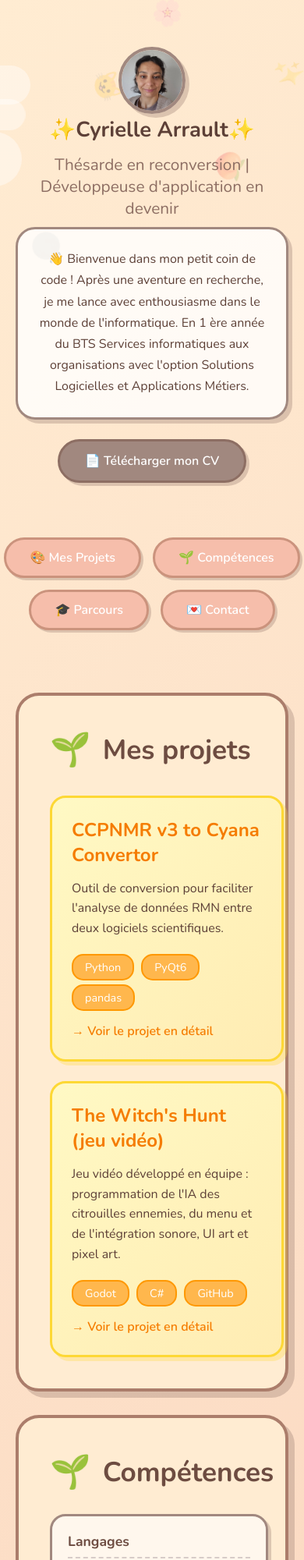
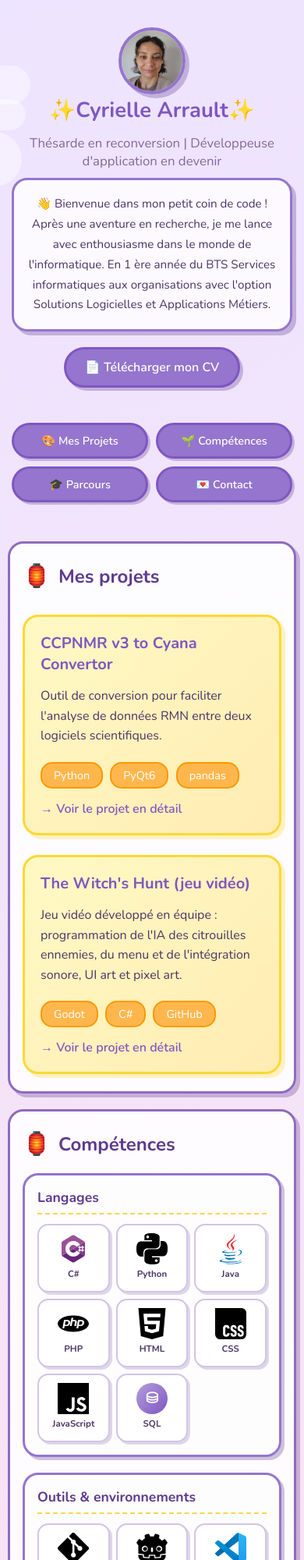
Before and after one commit to Cyriellearrow/portfolio, a plain HTML site: page index.html in a window 390 px wide. Shown: the top 2000 px of the page at 78% size. Drawn offline with nearby package versions, Linux system fonts and the light colour scheme.

Commit message:
CV change

```diff
--- a/index.css
+++ b/index.css
@@ -8,8 +8,8 @@
 
 body {
     font-family: 'Nunito', sans-serif;
-    background: linear-gradient(135deg, #ffecd2 0%, #f6beab 100%);
-    color: #5D4037;
+    background: linear-gradient(160deg, #ede4ff 0%, #fbe3f1 55%, #fff1c4 100%);
+    color: #4A3466;
     min-height: 100vh;
     overflow-x: hidden;
 }
@@ -22,6 +22,7 @@ header {
 }
 
 h1 {
+    color: #7E57C2;
     font-size: clamp(1.7rem, 7vw, 3em);
     line-height: 1.15;
     margin-bottom: 10px;
@@ -35,7 +36,7 @@ h1 {
 
 .subtitle {
     font-size: 1.3em;
-    color: #8D6E63;
+    color: #7E6A9B;
     margin-bottom: 20px;
 }
 
@@ -55,8 +56,8 @@ h1 {
     flex-shrink: 0;
     object-fit: cover;
     border-radius: 50%;
-    border: 4px solid #A1887F;
-    box-shadow: 5px 5px 0 rgba(141, 110, 99, 0.3);
+    border: 4px solid #9575CD;
+    box-shadow: 5px 5px 0 rgba(94, 58, 140, 0.3);
 }
 
 .profile-text {
@@ -90,20 +91,20 @@ h1 {
     align-items: center;
     gap: 10px;
     margin-top: 25px;
-    background: #A1887F;
+    background: #9575CD;
     color: white;
     padding: 14px 32px;
     border-radius: 50px;
     text-decoration: none;
     font-weight: 600;
-    border: 3px solid #8D6E63;
-    box-shadow: 4px 4px 0 rgba(141, 110, 99, 0.3);
+    border: 3px solid #7E6A9B;
+    box-shadow: 4px 4px 0 rgba(94, 58, 140, 0.3);
     transition: all 0.3s ease;
 }
 
 .cv-btn:hover {
     transform: translateY(-4px);
-    box-shadow: 6px 6px 0 rgba(141, 110, 99, 0.3);
+    box-shadow: 6px 6px 0 rgba(94, 58, 140, 0.3);
 }
 
 .intro {
@@ -112,8 +113,8 @@ h1 {
     background: rgba(255, 255, 255, 0.8);
     padding: 25px;
     border-radius: 25px;
-    border: 3px solid #A1887F;
-    box-shadow: 5px 5px 0 rgba(141, 110, 99, 0.3);
+    border: 3px solid #9575CD;
+    box-shadow: 5px 5px 0 rgba(94, 58, 140, 0.3);
     line-height: 1.7;
 }
 
@@ -128,20 +129,20 @@ nav {
 
 .nav-btn {
     display: inline-block;
-    background: #f6beab;
+    background: #B39DDB;
     color: white;
     padding: 12px 30px;
     border-radius: 50px;
     text-decoration: none;
     font-weight: 600;
-    border: 3px solid #cb937d;
-    box-shadow: 3px 3px 0 rgba(141, 110, 99, 0.3);
+    border: 3px solid #7E57C2;
+    box-shadow: 3px 3px 0 rgba(94, 58, 140, 0.3);
     transition: all 0.3s ease;
 }
 
 .nav-btn:hover {
     transform: translateY(-5px);
-    box-shadow: 6px 6px 0 rgba(141, 110, 99, 0.3);
+    box-shadow: 6px 6px 0 rgba(94, 58, 140, 0.3);
 }
 
 /* Conteneur */
@@ -152,16 +153,16 @@ nav {
 }
 
 section {
-    background: #ffecd2;
+    background: rgba(255, 255, 255, 0.88);
     margin: 30px 0;
     padding: 40px;
     border-radius: 30px;
-    border: 4px solid #ab7d6b;
-    box-shadow: 8px 8px 0 rgba(141, 110, 99, 0.3);
+    border: 4px solid #8E6BBF;
+    box-shadow: 8px 8px 0 rgba(94, 58, 140, 0.3);
 }
 
 h2 {
-    color: #6D4C41;
+    color: #5E3A8C;
     font-size: 2.2em;
     margin-bottom: 25px;
     display: flex;
@@ -170,7 +171,7 @@ h2 {
 }
 
 h2::before {
-    content: '🌱';
+    content: '🏮';
     font-size: 1.2em;
 }
 
@@ -200,7 +201,7 @@ h2::before {
 }
 
 .project-card h3 {
-    color: #F57C00;
+    color: #7E57C2;
     font-size: 1.5em;
     margin-bottom: 15px;
 }
@@ -224,7 +225,7 @@ h2::before {
 .view-more {
     display: inline-block;
     margin-top: 15px;
-    color: #F57C00;
+    color: #7E57C2;
     font-weight: 600;
     text-decoration: none;
 }
@@ -242,12 +243,12 @@ h2::before {
 }
 
 .skill-box {
-    background: linear-gradient(135deg, color-mix(in srgb, var(--accent, #4FC3F7) 10%, white) 0%, color-mix(in srgb, var(--accent, #4FC3F7) 25%, white) 100%);
+    background: linear-gradient(135deg, color-mix(in srgb, var(--accent, #9575CD) 10%, white) 0%, color-mix(in srgb, var(--accent, #9575CD) 25%, white) 100%);
     padding: 20px;
     border-radius: 20px;
-    border: 3px solid var(--accent, #4FC3F7);
+    border: 3px solid var(--accent, #9575CD);
     text-align: center;
-    box-shadow: 4px 4px 0 color-mix(in srgb, var(--accent, #4FC3F7) 35%, transparent);
+    box-shadow: 4px 4px 0 color-mix(in srgb, var(--accent, #9575CD) 35%, transparent);
 }
 
 .skill-box a {
@@ -256,15 +257,15 @@ h2::before {
     margin-right: 5px;
     font-size: 9px;
     text-decoration: none;
-    color: #4c555c;
+    color: #4A3466;
     font-weight: 600;
     padding: 5px;
-    border: 1px solid #4c555c;
+    border: 1px solid #4A3466;
     border-radius: 10px;
 }
 
 .skill-box h3 {
-    color: color-mix(in srgb, var(--accent, #01579B) 70%, black);
+    color: color-mix(in srgb, var(--accent, #4527A0) 70%, black);
     font-size: 1.3em;
     margin-bottom: 10px;
 }
@@ -272,7 +273,7 @@ h2::before {
 .skill-icon {
     font-size: 2.5em;
     margin-bottom: 10px;
-    color: var(--accent, #01579B);
+    color: var(--accent, #4527A0);
 }
 
 .skill-icon svg {
@@ -321,7 +322,7 @@ h2::before {
 footer {
     text-align: center;
     padding: 40px 20px;
-    color: #8D6E63;
+    color: #7E6A9B;
     font-size: 0.95em;
 }
 
@@ -343,16 +344,21 @@ footer {
     100% { transform: translateX(100vw); }
 }
 
+/* Lanternes qui s'envolent */
 .fall {
     position: fixed;
+    bottom: -60px;
     font-size: 2em;
-    opacity: 0.2;
+    opacity: 0.35;
+    z-index: -1;
     animation: fall 10s infinite linear;
 }
 
 @keyframes fall {
-    0% { transform: translateY(-100px) rotate(0deg); }
-    100% { transform: translateY(100vh) rotate(360deg); }
+    0%   { transform: translateY(0) rotate(-8deg); opacity: 0; }
+    10%  { opacity: 0.4; }
+    90%  { opacity: 0.4; }
+    100% { transform: translateY(-115vh) rotate(8deg); opacity: 0; }
 }
 
 .moon { left: 10%; animation-duration: 12s; }
@@ -373,12 +379,12 @@ footer {
     background: rgba(255, 255, 255, 0.6);
     padding: 20px;
     border-radius: 20px;
-    border: 3px solid #A1887F;
-    box-shadow: 4px 4px 0 rgba(141, 110, 99, 0.3);
+    border: 3px solid #9575CD;
+    box-shadow: 4px 4px 0 rgba(94, 58, 140, 0.3);
 }
 
 .skill-group h3 {
-    color: #6D4C41;
+    color: #5E3A8C;
     font-size: 1.1em;
     margin-bottom: 12px;
 }
@@ -397,13 +403,13 @@ footer {
     width: 88px;
     padding: 10px 6px;
     background: white;
-    color: #5D4037;
+    color: #4A3466;
     border-radius: 14px;
     font-size: 0.75em;
     font-weight: 700;
     text-align: center;
-    border: 2px solid #D7CCC8;
-    box-shadow: 3px 3px 0 rgba(141, 110, 99, 0.2);
+    border: 2px solid #D1C4E9;
+    box-shadow: 3px 3px 0 rgba(94, 58, 140, 0.2);
 }
 
 .skill-chip img {
@@ -421,7 +427,7 @@ footer {
 
 .skill-group h3 {
     padding-bottom: 8px;
-    border-bottom: 2px dashed #D7CCC8;
+    border-bottom: 2px dashed #D1C4E9;
 }
 
 .chip-badge {
@@ -432,7 +438,7 @@ footer {
     align-items: center;
     justify-content: center;
     border-radius: 50%;
-    background: linear-gradient(135deg, #f6beab 0%, #cb937d 100%);
+    background: linear-gradient(135deg, #B39DDB 0%, #7E57C2 100%);
     color: white;
     font-size: 1.2rem;
     font-weight: 800;
@@ -448,7 +454,7 @@ footer {
 .skill-note {
     margin: 14px 0 6px;
     font-size: 0.9em;
-    color: #8D6E63;
+    color: #7E6A9B;
 }
 
 .skill-links {
@@ -460,10 +466,10 @@ footer {
 .skill-links a {
     font-size: 0.8em;
     text-decoration: none;
-    color: #5D4037;
+    color: #4A3466;
     font-weight: 600;
     padding: 5px 12px;
-    border: 2px solid #A1887F;
+    border: 2px solid #9575CD;
     border-radius: 20px;
     background: white;
     transition: transform 0.2s ease;
@@ -481,3 +487,83 @@ footer {
     hyphens: auto;
     font-size: 0.72em;
 }
+/* ============================================================
+   RESPONSIVE
+   ============================================================ */
+img, svg { max-width: 100%; }
+
+/* Les grilles ne dépassent jamais l'écran, même sur très petit téléphone */
+.projects-grid { grid-template-columns: repeat(auto-fit, minmax(min(100%, 280px), 1fr)); }
+.skill-groups  { grid-template-columns: repeat(auto-fit, minmax(min(100%, 280px), 1fr)); }
+
+/* Tablettes */
+@media (max-width: 900px) {
+    header { padding: 45px 20px 30px; }
+    .contener { padding: 15px; }
+    section { padding: 30px 25px; border-radius: 25px; }
+    h2 { font-size: 1.9em; }
+}
+
+/* Petits écrans / téléphones */
+@media (max-width: 600px) {
+    header { padding: 35px 15px 25px; }
+    .subtitle { font-size: 1.05em; }
+    .intro { padding: 18px; border-radius: 20px; font-size: 0.95em; }
+    .cv-btn { padding: 12px 24px; margin-top: 20px; }
+
+    /* Navigation : 2 boutons par ligne */
+    nav { gap: 10px; padding: 20px 15px; }
+    .nav-btn {
+        flex: 1 1 calc(50% - 10px);
+        text-align: center;
+        padding: 10px 12px;
+        font-size: 0.9em;
+    }
+
+    .contener { padding: 10px; }
+    section { margin: 20px 0; padding: 22px 16px; border-radius: 20px; border-width: 3px; box-shadow: 5px 5px 0 rgba(94, 58, 140, 0.3); }
+    h2 { font-size: 1.5em; gap: 10px; margin-bottom: 18px; }
+
+    .project-card { padding: 20px; }
+    .project-card h3 { font-size: 1.25em; }
+    .project-card:hover { transform: none; }
+
+    /* Compétences : cartes pleine largeur, puces en grille */
+    .skill-group { padding: 16px; }
+    .chip-row {
+        display: grid;
+        grid-template-columns: repeat(auto-fill, minmax(86px, 1fr));
+        gap: 8px;
+    }
+    .skill-chip { width: auto; }
+
+    #parcours p { font-size: 1em !important; line-height: 1.7 !important; }
+
+    /* Contact : boutons pleine largeur */
+    .contact-links { flex-direction: column; align-items: stretch; gap: 12px; }
+    .contact-btn { justify-content: center; padding: 13px 20px; }
+
+    /* Moins d'animations de fond sur mobile */
+    .fall { display: none; }
+}
+
+/* Très petits téléphones */
+@media (max-width: 380px) {
+    h2 { font-size: 1.3em; }
+    .nav-btn { flex: 1 1 100%; }
+    .chip-row { grid-template-columns: repeat(auto-fill, minmax(78px, 1fr)); }
+    .skill-chip { font-size: 0.68em; }
+}
+
+/* Respecte la préférence « réduire les animations » */
+@media (prefers-reduced-motion: reduce) {
+    h1, .cloud, .fall { animation: none; }
+    .nav-btn:hover, .cv-btn:hover, .contact-btn:hover, .project-card:hover { transform: none; }
+}
+
+/* Accents or (cheveux de Raiponce) */
+section { border-color: #8E6BBF; }
+.nav-btn { background: #9575CD; }
+.nav-btn:hover { background: #7E57C2; }
+.cv-btn { border-color: #7E57C2; }
+.skill-group h3 { border-bottom-color: #FFD54F; }
--- a/index.html
+++ b/index.html
@@ -13,11 +13,11 @@
     <div class="cloud cloud3"></div>
 
     <!-- Éléments qui tombent -->
-    <div class="fall moon">🌑</div>
-    <div class="fall cat">😺</div>
-    <div class="fall flower">🌸</div>
-    <div class="fall peach">🍑</div>
-    <div class="fall star">✨</div>
+    <div class="fall moon">🏮</div>
+    <div class="fall cat">🌻</div>
+    <div class="fall flower">🏮</div>
+    <div class="fall peach">👑</div>
+    <div class="fall star">🌟</div>
 
     <!-- Header / informations -->
     <header>
@@ -96,6 +96,7 @@
                         <span class="skill-chip"><img src="image/skills/pycharm.svg" alt="" width="40" height="40" loading="lazy">PyCharm</span>
                         <span class="skill-chip"><img src="image/skills/wampserver.svg" alt="" width="40" height="40" loading="lazy">WampServer</span>
                         <span class="skill-chip"><img src="image/skills/virtualbox.svg" alt="" width="40" height="40" loading="lazy">VirtualBox</span>
+                        <span class="skill-chip"><img src="image/skills/wordpress.svg" alt="" width="40" height="40" loading="lazy">WordPress</span>
                     </div>
                 </div>
                 <div class="skill-group">
@@ -182,13 +183,16 @@
 
     <!-- Footer -->
     <footer>
-        <p>🌸 Fait avec passion et un peu de magie 🌸</p>
+        <p>🌻 Fait avec passion et un peu de magie 🌻</p>
         <p>© 2025 Cyrielle - Tous droits réservés</p>
     </footer>
 
     <script>
-    // Remplace les icônes introuvables par une pastille avec l'initiale
+    // Essaie d'autres extensions si l'icône est introuvable, sinon affiche une pastille avec l'initiale
     document.querySelectorAll('.skill-chip img').forEach(function (img) {
+        var exts = ['svg', 'png', 'webp', 'jpg', 'jpeg'];
+        var base = img.getAttribute('src').replace(/\.[a-z0-9]+$/i, '');
+        var tried = [img.getAttribute('src')];
         function fallback() {
             var b = document.createElement('span');
             b.className = 'chip-badge';
@@ -196,8 +200,15 @@
             b.textContent = (img.parentNode.textContent.trim().charAt(0) || '?').toUpperCase();
             img.replaceWith(b);
         }
-        if (img.complete && img.naturalWidth === 0) fallback();
-        else img.addEventListener('error', fallback, { once: true });
+        function next() {
+            var candidate = exts.map(function (x) { return base + '.' + x; })
+                                .filter(function (u) { return tried.indexOf(u) === -1; })[0];
+            if (!candidate) return fallback();
+            tried.push(candidate);
+            img.src = candidate;
+        }
+        img.addEventListener('error', next);
+        if (img.complete && img.naturalWidth === 0) next();
     });
     </script>
 </body>
--- a/style.css
+++ b/style.css
@@ -9,8 +9,8 @@
 
 body {
     font-family: 'Nunito', sans-serif;
-    background: linear-gradient(135deg, #ffecd2 0%, #f6beab 100%);
-    color: #5D4037;
+    background: linear-gradient(160deg, #ede4ff 0%, #fbe3f1 55%, #fff1c4 100%);
+    color: #4A3466;
     min-height: 100vh;
     overflow-x: hidden;
 }
@@ -26,14 +26,14 @@ header {
     position: absolute;
     left: 20px;
     top: 40px;
-    background: #f6beab;
+    background: #B39DDB;
     color: white;
     padding: 10px 25px;
     border-radius: 50px;
     text-decoration: none;
     font-weight: 600;
-    border: 3px solid #cb937d;
-    box-shadow: 3px 3px 0 rgba(141, 110, 99, 0.3);
+    border: 3px solid #7E57C2;
+    box-shadow: 3px 3px 0 rgba(94, 58, 140, 0.3);
     transition: all 0.3s ease;
     display: inline-flex;
     align-items: center;
@@ -42,18 +42,18 @@ header {
 
 .back-btn:hover {
     transform: translateY(-3px);
-    box-shadow: 5px 5px 0 rgba(141, 110, 99, 0.3);
+    box-shadow: 5px 5px 0 rgba(94, 58, 140, 0.3);
 }
 
 h1 {
     font-size: 2.5em;
     margin-bottom: 15px;
-    color: #F57C00;
+    color: #7E57C2;
 }
 
 .project-subtitle {
     font-size: 1.2em;
-    color: #8D6E63;
+    color: #7E6A9B;
     margin-bottom: 20px;
 }
 
@@ -66,16 +66,16 @@ h1 {
 
 /* Sections */
 section {
-    background: rgba(255, 255, 255, 0.9);
+    background: rgba(255, 255, 255, 0.88);
     margin: 25px 0;
     padding: 35px;
     border-radius: 25px;
-    border: 3px solid #ab7d6b;
-    box-shadow: 6px 6px 0 rgba(141, 110, 99, 0.3);
+    border: 3px solid #8E6BBF;
+    box-shadow: 6px 6px 0 rgba(94, 58, 140, 0.3);
 }
 
 h2 {
-    color: #6D4C41;
+    color: #5E3A8C;
     font-size: 1.8em;
     margin-bottom: 20px;
     display: flex;
@@ -84,7 +84,7 @@ h2 {
 }
 
 h3 {
-    color: #F57C00;
+    color: #7E57C2;
     font-size: 1.3em;
     margin: 20px 0 10px 0;
 }
@@ -156,22 +156,22 @@ li {
 }
 
 .stat-box {
-    background: linear-gradient(135deg, #B3E5FC 0%, #81D4FA 100%);
+    background: linear-gradient(135deg, #EDE7F6 0%, #D1C4E9 100%);
     padding: 20px;
     border-radius: 15px;
-    border: 3px solid #4FC3F7;
+    border: 3px solid #9575CD;
     text-align: center;
 }
 
 .stat-number {
     font-size: 2em;
     font-weight: 700;
-    color: #01579B;
+    color: #4527A0;
     display: block;
 }
 
 .stat-label {
-    color: #0277BD;
+    color: #5E35B1;
     font-weight: 600;
     margin-top: 5px;
 }
@@ -183,7 +183,7 @@ li {
     border-radius: 15px;
     border: 3px solid #FDD835;
     margin: 20px 0;
-    border-left: 8px solid #F57C00;
+    border-left: 8px solid #7E57C2;
 }
 
 /* Code snippet + bouton copier */
@@ -192,14 +192,14 @@ li {
     align-items: center;
     justify-content: space-between;
     gap: 12px;
-    background: #4A3B33;
+    background: #3B2A57;
     color: #FFECB3;
     padding: 14px 18px;
     border-radius: 12px;
     margin: 0 auto 20px;
     max-width: 560px;
-    border: 3px solid #6D4C41;
-    box-shadow: 4px 4px 0 rgba(141, 110, 99, 0.3);
+    border: 3px solid #5E3A8C;
+    box-shadow: 4px 4px 0 rgba(94, 58, 140, 0.3);
 }
 
 .code-snippet code {
@@ -213,7 +213,7 @@ li {
 .copy-btn {
     flex-shrink: 0;
     background: #FFB74D;
-    color: #4A3B33;
+    color: #3B2A57;
     border: 2px solid #FF9800;
     padding: 8px 16px;
     border-radius: 30px;
@@ -264,21 +264,21 @@ li {
 }
 
 .cta-btn.secondary {
-    background: #B3E5FC;
-    color: #01579B;
-    border-color: #4FC3F7;
-    box-shadow: 5px 5px 0 rgba(79, 195, 247, 0.4);
+    background: #E1D5F7;
+    color: #4527A0;
+    border-color: #9575CD;
+    box-shadow: 5px 5px 0 rgba(149, 117, 205, 0.4);
 }
 
 .cta-btn.secondary:hover {
-    box-shadow: 7px 7px 0 rgba(79, 195, 247, 0.4);
+    box-shadow: 7px 7px 0 rgba(149, 117, 205, 0.4);
 }
 
 /* Footer */
 footer {
     text-align: center;
     padding: 30px 20px;
-    color: #8D6E63;
+    color: #7E6A9B;
     font-size: 0.95em;
 }
 
@@ -460,7 +460,7 @@ section.reveal.is-visible {
 }
 
 .role-list li strong {
-    color: #F57C00;
+    color: #7E57C2;
 }
 
 .gallery {
@@ -474,6 +474,11 @@ section.reveal.is-visible {
     width: 100%;
     height: auto;
     border-radius: 15px;
-    border: 3px solid #ab7d6b;
-    box-shadow: 4px 4px 0 rgba(141, 110, 99, 0.3);
+    border: 3px solid #8E6BBF;
+    box-shadow: 4px 4px 0 rgba(94, 58, 140, 0.3);
 }
+
+/* Accents Raiponce (identiques à la page d'accueil) */
+.back-btn { background: #9575CD; border-color: #7E57C2; }
+.highlight-box { border-left-color: #F9A825; }
+h2 { border-bottom: 3px solid #FFD54F; padding-bottom: 8px; }
```
Also changed, not shown: ccpnmr-project.html (+1 -1 lines), witchs-hunt-project.html (+1 -1 lines), 1 other file.
